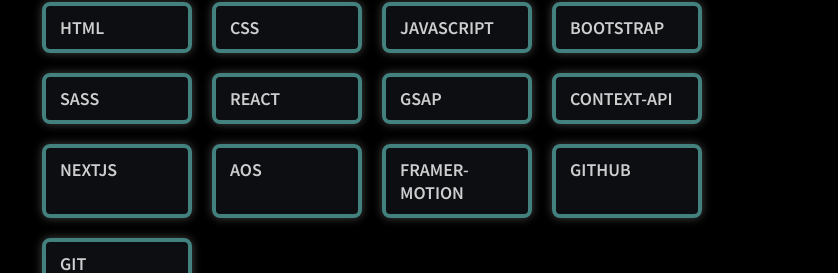
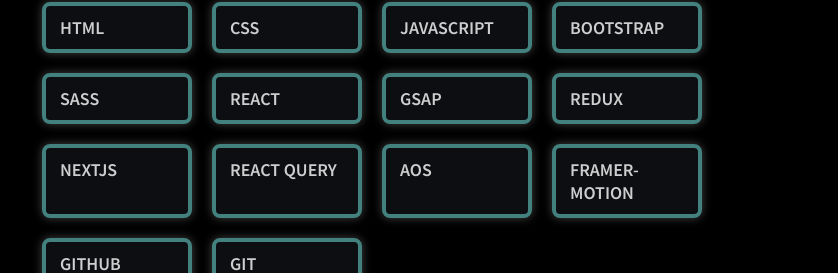
Before and after one commit to oyekanm/Project-House, a React (Create React App) app: page / in a window 1280 px wide. Shown: the part 1549-1822 px from the top of the page, without its empty margins (22-860 px from the left). Built offline with nearby package versions, Linux system fonts and the light colour scheme.

Commit message:
updated stacks

```diff
--- a/package.json
+++ b/package.json
@@ -11,6 +11,7 @@
     "framer-motion": "^7.2.1",
     "react": "^18.2.0",
     "react-dom": "^18.2.0",
+    "react-lazy-load-image-component": "^1.5.6",
     "react-router-dom": "^6.3.0",
     "react-scripts": "5.0.1",
     "typewriter-effect": "^2.19.0",
--- a/src/Data.js
+++ b/src/Data.js
@@ -125,7 +125,7 @@ export default [
     author: "Oyekanmi",
     image: "https://i.ibb.co/myTQb90/Screenshot-30.png",
     name: "cart",
-    language: ["react", "css", "context-api"],
+    language: ["react", "css", "redux"],
     category: "react",
     url: "http://cart-navy.vercel.app/",
     Github: "https://github.com/oyekanm/cart",
@@ -145,7 +145,7 @@ export default [
     author: "Oyekanmi",
     image: "https://i.ibb.co/74s3zRG/Screenshot-28.png",
     name: "pagination",
-    language: ["react", "bootstrap"],
+    language: ["react", "bootstrap", "react query"],
     category: "react",
     url: "http://pagination-teal.vercel.app/",
     Github: "https://github.com/oyekanm/Pagination",
--- a/src/components/Scroll.jsx
+++ b/src/components/Scroll.jsx
@@ -1,6 +1,8 @@
 import React from "react";
 
 function Scroll({ scroll }) {
+
+
   const scrollUp = () => {
     window.scrollTo(0, 0);
   };
```
Also changed, not shown: 1 other file (tests, documents, lock files or other folders).
